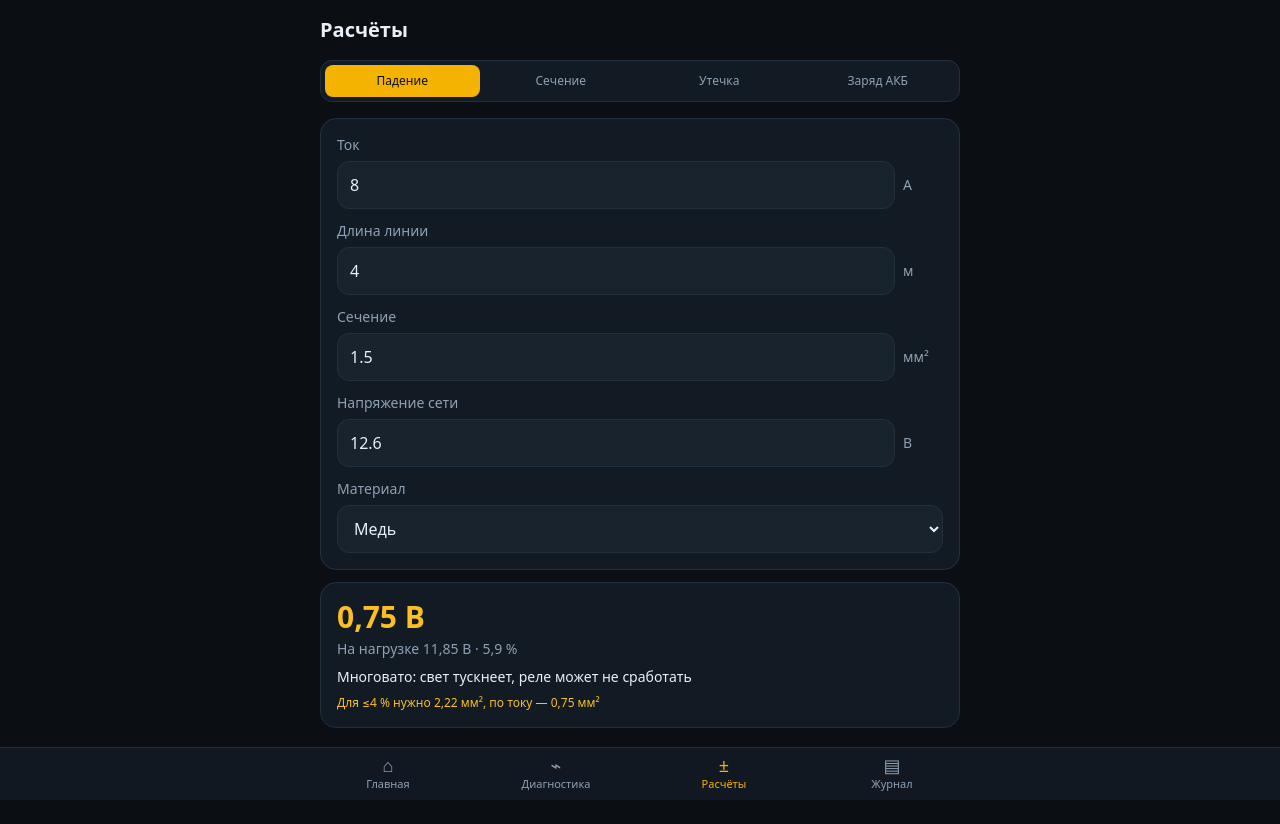
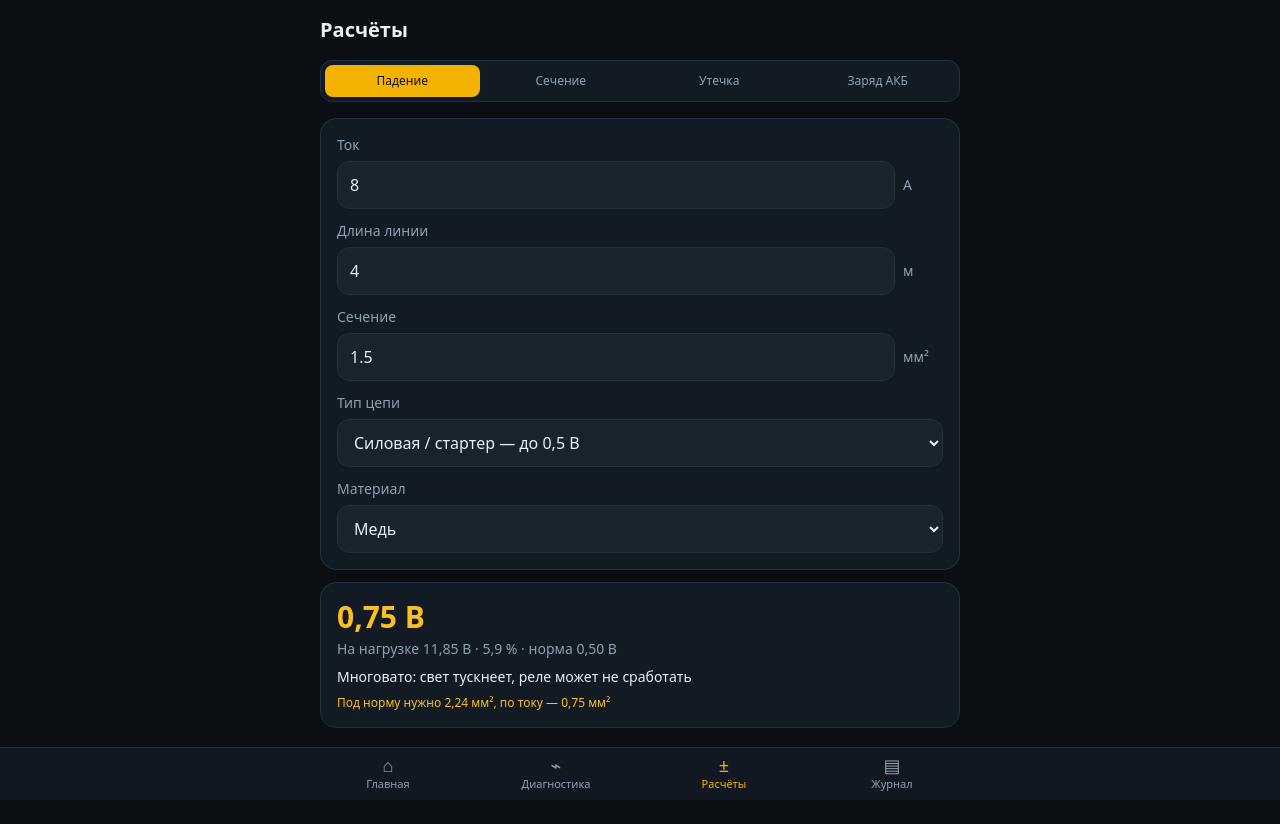
Before and after one commit to ismail-sketch/avtoelectric-pwa, a React (Vite) app: page /#/calc in a window 1280 px wide. Built offline with nearby package versions, Linux system fonts and the light colour scheme.

Commit message:
Калькуляторы: нормы падения по типу цепи, сечение с учётом длины, малые номиналы предохранителей

```diff
--- a/src/domain/calculators.ts
+++ b/src/domain/calculators.ts
@@ -12,25 +12,35 @@ export interface VoltageDropInput {
   lengthM: number
   sectionMm2: number
   material: Material
+  /** Допустимое падение, В. Если не задано — 4 % от напряжения сети. */
+  allowedDropV?: number
 }
 
 export interface VoltageDropResult {
   dropV: number
   voltageAtLoad: number
   dropPercent: number
+  allowedDropV: number
   level: 'ok' | 'warn' | 'bad'
 }
 
-/** Падение в двухпроводной линии (туда-обратно). */
+/**
+ * Падение в двухпроводной линии (туда-обратно).
+ * Порог задаётся в вольтах (по типу цепи), а не в процентах:
+ * для силовых цепей и освещения нормы разные.
+ */
 export function voltageDrop(input: VoltageDropInput, supplyV = 12.6): VoltageDropResult {
   const { currentA, lengthM, sectionMm2, material } = input
   const r = (2 * RHO[material] * lengthM) / sectionMm2
   const dropV = r * currentA
   const voltageAtLoad = Math.max(0, supplyV - dropV)
   const dropPercent = supplyV > 0 ? (dropV / supplyV) * 100 : 0
-  const level: VoltageDropResult['level'] =
-    dropPercent <= 4 ? 'ok' : dropPercent <= 8 ? 'warn' : 'bad'
-  return { dropV, voltageAtLoad, dropPercent, level }
+  const allowedDropV =
+    input.allowedDropV != null && input.allowedDropV > 0 ? input.allowedDropV : supplyV * 0.04
+  // ok — в пределах нормы, warn — до двух норм, bad — больше.
+  const ratio = allowedDropV > 0 ? dropV / allowedDropV : 0
+  const level: VoltageDropResult['level'] = ratio <= 1 ? 'ok' : ratio <= 2 ? 'warn' : 'bad'
+  return { dropV, voltageAtLoad, dropPercent, allowedDropV, level }
 }
 
 /** Минимальное сечение под допустимое падение. */
@@ -61,15 +71,42 @@ const AMPACITY: Array<{ section: number; amps: number }> = [
   { section: 50, amps: 165 },
 ]
 
+/** Стандартный ряд автомобильных проводов, мм². */
+export const STANDARD_SECTIONS = [0.35, 0.5, 0.75, 1, 1.5, 2.5, 4, 6, 10, 16, 25, 35, 50]
+
+/** Ближайшее стандартное сечение не меньше расчётного. */
+export function standardSection(sectionMm2: number): number | null {
+  return STANDARD_SECTIONS.find((s) => s >= sectionMm2 - 1e-9) ?? null
+}
+
+/** Длительно допустимый ток по таблице нагрева (медь, одиночный провод). */
+export function ampsForSection(sectionMm2: number): number {
+  if (sectionMm2 <= 0) return 0
+  const first = AMPACITY[0]
+  if (sectionMm2 <= first.section) return first.amps
+  for (let i = 0; i < AMPACITY.length - 1; i++) {
+    const lo = AMPACITY[i]
+    const hi = AMPACITY[i + 1]
+    if (sectionMm2 <= hi.section) {
+      const t = (sectionMm2 - lo.section) / (hi.section - lo.section)
+      return lo.amps + t * (hi.amps - lo.amps)
+    }
+  }
+  return AMPACITY[AMPACITY.length - 1].amps
+}
+
 export function recommendedSection(currentA: number): { section: number; amps: number } | null {
   return AMPACITY.find((row) => row.amps >= currentA) ?? null
 }
 
-/** Номинал предохранителя: ближайший стандартный, не выше тока провода. */
-export function recommendedFuse(currentA: number, wireAmps: number): number {
-  const standard = [5, 7.5, 10, 15, 20, 25, 30, 40, 50, 60, 80, 100, 125, 150]
+/**
+ * Номинал предохранителя: ближайший стандартный, не выше тока провода.
+ * Возвращает null, если провод не держит даже минимальный номинал.
+ */
+export function recommendedFuse(currentA: number, wireAmps: number): number | null {
+  const standard = [1, 2, 3, 4, 5, 7.5, 10, 15, 20, 25, 30, 40, 50, 60, 80, 100, 125, 150]
   const limit = Math.min(currentA * 1.25, wireAmps)
-  return standard.filter((f) => f <= limit).pop() ?? standard[0]
+  return standard.filter((f) => f <= limit).pop() ?? null
 }
 
 export interface LeakResult {
@@ -121,3 +158,37 @@ export function ohmsLaw(input: { powerW?: number; voltageV?: number; currentA?:
   }
   return { powerW: 0, currentA: 0, voltageV: v }
 }
+
+export interface WireChoice {
+  /** Сечение по допустимому падению, мм². */
+  byDrop: number
+  /** Ближайшее стандартное сечение не меньше byDrop (null — больше 50 мм²). */
+  dropStandard: number | null
+  /** Минимальное стандартное сечение по нагреву (null — ток выше таблицы). */
+  heatStandard: number | null
+  /** Итоговое сечение: максимум из падения и нагрева, округлённый вверх. */
+  section: number | null
+  /** Предохранитель под итоговое сечение (null — провод не держит). */
+  fuse: number | null
+}
+
+/**
+ * Подбор провода: сначала по падению напряжения (главное для авто),
+ * затем проверка по нагреву, затем округление до стандартного ряда.
+ */
+export function chooseWire(input: {
+  currentA: number
+  lengthM: number
+  material: Material
+  maxDropV: number
+}): WireChoice {
+  const byDrop = requiredSection(input)
+  const dropStandard = standardSection(byDrop)
+  const heat = recommendedSection(input.currentA)
+  const heatStandard = heat?.section ?? null
+  const base = Math.max(dropStandard ?? 0, heatStandard ?? 0)
+  const section = base > 0 ? standardSection(base) : null
+  const wireAmps = section != null ? ampsForSection(section) : 0
+  const fuse = section != null ? recommendedFuse(input.currentA, wireAmps) : null
+  return { byDrop, dropStandard, heatStandard, section, fuse }
+}
--- a/src/screens/CalcScreen.tsx
+++ b/src/screens/CalcScreen.tsx
@@ -1,7 +1,8 @@
 import { useEffect, useState } from 'react'
 import {
+  ampsForSection,
+  chooseWire,
   leakageDrain,
-  recommendedFuse,
   recommendedSection,
   requiredSection,
   socFromVoltage,
@@ -124,19 +125,35 @@ function MaterialSelect({ value, onChange }: { value: Material; onChange: (m: Ma
   )
 }
 
+/** Нормы падения по типу цепи, В (двухпроводная линия). */
+const DROP_NORMS = [
+  { id: 'power', label: 'Силовая / стартер', max: 0.5 },
+  { id: 'light', label: 'Освещение, приборы', max: 0.3 },
+  { id: 'signal', label: 'Сигнал, датчики', max: 0.1 },
+] as const
+
+type DropNorm = (typeof DROP_NORMS)[number]['id']
+
 function DropCalc() {
   const [currentA, setCurrentA] = useState(8)
   const [lengthM, setLengthM] = useState(4)
   const [section, setSection] = useState(1.5)
   const [material, setMaterial] = useState<Material>('copper')
-  const [supplyV, setSupplyV] = useState(12.6)
+  const [norm, setNorm] = useState<DropNorm>('power')
 
-  const valid = isNum(currentA) && isNum(lengthM) && isNum(section) && isNum(supplyV) && section > 0
+  const valid = isNum(currentA) && isNum(lengthM) && isNum(section) && section > 0
+  const allowedDropV = DROP_NORMS.find((n) => n.id === norm)!.max
 
   const r = valid
-    ? voltageDrop({ currentA, lengthM, sectionMm2: section, material }, supplyV)
-    : { dropV: Number.NaN, voltageAtLoad: Number.NaN, dropPercent: Number.NaN, level: 'ok' as const }
-  const need = valid ? requiredSection({ currentA, lengthM, material, maxDropV: supplyV * 0.04 }) : Number.NaN
+    ? voltageDrop({ currentA, lengthM, sectionMm2: section, material, allowedDropV })
+    : {
+        dropV: Number.NaN,
+        voltageAtLoad: Number.NaN,
+        dropPercent: Number.NaN,
+        allowedDropV,
+        level: 'ok' as const,
+      }
+  const need = valid ? requiredSection({ currentA, lengthM, material, maxDropV: allowedDropV }) : Number.NaN
   const rec = valid ? recommendedSection(currentA) : null
 
   const color = r.level === 'ok' ? 'text-ok' : r.level === 'warn' ? 'text-warn' : 'text-bad'
@@ -147,7 +164,16 @@ function DropCalc() {
         <Num label="Ток" value={currentA} onChange={setCurrentA} suffix="А" />
         <Num label="Длина линии" value={lengthM} onChange={setLengthM} suffix="м" />
         <Num label="Сечение" value={section} onChange={setSection} suffix="мм²" />
-        <Num label="Напряжение сети" value={supplyV} onChange={setSupplyV} suffix="В" />
+        <label className="block">
+          <span className="mb-1.5 block text-sm text-muted">Тип цепи</span>
+          <select className={inputClass} value={norm} onChange={(e) => setNorm(e.target.value as DropNorm)}>
+            {DROP_NORMS.map((n) => (
+              <option key={n.id} value={n.id}>
+                {n.label} — до {fmtShort(n.max)} В
+              </option>
+            ))}
+          </select>
+        </label>
         <MaterialSelect value={material} onChange={setMaterial} />
       </Card>
 
@@ -156,20 +182,23 @@ function DropCalc() {
         {valid ? (
           <>
             <div className="mt-1 text-sm text-muted">
-              На нагрузке {fmt(r.voltageAtLoad)} В · {fmt(r.dropPercent, 1)} %
+              На нагрузке {fmt(r.voltageAtLoad)} В · {fmt(r.dropPercent, 1)} % · норма{' '}
+              {fmt(r.allowedDropV)} В
             </div>
             <div className="mt-2 text-sm">
-              {r.level === 'ok' && 'Нормально'}
+              {r.level === 'ok' && 'В норме'}
               {r.level === 'warn' && 'Многовато: свет тускнеет, реле может не сработать'}
               {r.level === 'bad' && 'Плохо: нужен толще провод'}
             </div>
             {need <= section ? (
               <p className="mt-2 text-xs text-muted">
-                Для ≤4 % хватает {fmt(need)} мм²{rec ? ` · по току ближайшее ${fmt(rec.section)} мм²` : ''}
+                Под норму хватает {fmt(need)} мм²
+                {rec ? ` · по току ближайшее ${fmt(rec.section)} мм²` : ''}
               </p>
             ) : (
               <p className="mt-2 text-xs text-warn">
-                Для ≤4 % нужно {fmt(need)} мм²{rec ? `, по току — ${fmt(rec.section)} мм²` : ''}
+                Под норму нужно {fmt(need)} мм²
+                {rec ? `, по току — ${fmt(rec.section)} мм²` : ''}
               </p>
             )}
           </>
@@ -190,10 +219,7 @@ function SectionCalc() {
   const valid =
     isNum(currentA) && isNum(lengthM) && isNum(maxDropV) && maxDropV > 0 && currentA >= 0 && lengthM >= 0
 
-  const need = valid ? requiredSection({ currentA, lengthM, material, maxDropV }) : Number.NaN
-  const rec = valid ? recommendedSection(currentA) : null
-  const choose = valid ? Math.max(need, rec?.section ?? 0) : Number.NaN
-  const fuse = valid ? recommendedFuse(currentA, rec?.amps ?? currentA) : Number.NaN
+  const w = valid ? chooseWire({ currentA, lengthM, material, maxDropV }) : null
 
   return (
     <div className="flex flex-col gap-3">
@@ -205,18 +231,30 @@ function SectionCalc() {
       </Card>
 
       <Card>
-        {valid ? (
+        {w ? (
           <>
             <div className="text-sm text-muted">По падению напряжения</div>
-            <div className="text-3xl font-semibold text-accent">{fmt(need)} мм²</div>
+            <div className="text-3xl font-semibold text-accent">{fmt(w.byDrop)} мм²</div>
             <div className="mt-3 text-sm text-muted">По нагреву провода</div>
-            <div className="text-xl font-medium">{rec ? `${fmtShort(rec.section)} мм²` : 'больше 50 мм²'}</div>
+            <div className="text-xl font-medium">
+              {w.heatStandard ? `${fmtShort(w.heatStandard)} мм²` : 'ток выше таблицы'}
+            </div>
             <div className="mt-3 rounded-lg bg-surface-2 p-3 text-sm">
-              Брать <span className="font-semibold text-accent">{fmtShort(choose)} мм²</span>, предохранитель{' '}
-              <span className="font-semibold text-accent">{isNum(fuse) ? `${fmtShort(fuse)} А` : '—'}</span>
+              {w.section != null ? (
+                <>
+                  Брать <span className="font-semibold text-accent">{fmtShort(w.section)} мм²</span> (стандартное),
+                  держит {fmtShort(ampsForSection(w.section))} А, предохранитель{' '}
+                  <span className="font-semibold text-accent">
+                    {w.fuse != null ? `${fmtShort(w.fuse)} А` : 'провод не держит'}
+                  </span>
+                </>
+              ) : (
+                'Расчётное сечение больше 50 мм² — раздели цепь или сократи длину'
+              )}
             </div>
             <p className="mt-2 text-xs text-muted">
-              Ориентир для одиночного медного провода. Учти способ прокладки и температуру.
+              Решает большее из двух: падение на длине или нагрев. Сечение округлено вверх до стандартного.
+              Учти способ прокладки, температуру и жгут.
             </p>
           </>
         ) : (
@@ -253,11 +291,11 @@ function LeakCalc() {
             <div className="mt-1 text-sm text-muted">Норма: 20–50 мА (до 80 мА у некоторых авто)</div>
             <div className="mt-3 grid grid-cols-2 gap-3 text-sm">
               <div>
-                <div className="text-muted">До 50 % заряда</div>
+                <div className="text-muted">До 50 % (безопасно)</div>
                 <div className="font-medium">{days(r.hoursToHalf)} дн</div>
               </div>
               <div>
-                <div className="text-muted">Почти в ноль</div>
+                <div className="text-muted">До глубокого разряда</div>
                 <div className="font-medium">{days(r.hoursToDead)} дн</div>
               </div>
             </div>
@@ -287,9 +325,10 @@ function SocCalc() {
       </Card>
       <Card>
         <div className={`text-3xl font-semibold ${color}`}>{valid ? `${soc} %` : '— %'}</div>
-        <div className="mt-1 text-sm text-muted">Оценка заряда по НРЦ</div>
+        <div className="mt-1 text-sm text-muted">Оценка заряда по НРЦ (свинцово-кислотный)</div>
         <p className="mt-3 text-xs text-muted">
-          Мерить через 2–4 часа после нагрузки или заряда. На морозе и сразу после пуска значение врёт.
+          Мерить через 2–4 часа после нагрузки или заряда. На морозе и сразу после пуска значение врёт. Для AGM/EFB
+          кривая немного другая — значение ориентировочное.
         </p>
       </Card>
     </div>
--- a/src/version.ts
+++ b/src/version.ts
@@ -1,2 +1,2 @@
 /** Версия приложения. Обновляется вручную при заметных изменениях. */
-export const APP_VERSION = '1.1'
+export const APP_VERSION = '1.2'
```
Also changed, not shown: 1 other file (tests, documents, lock files or other folders).
